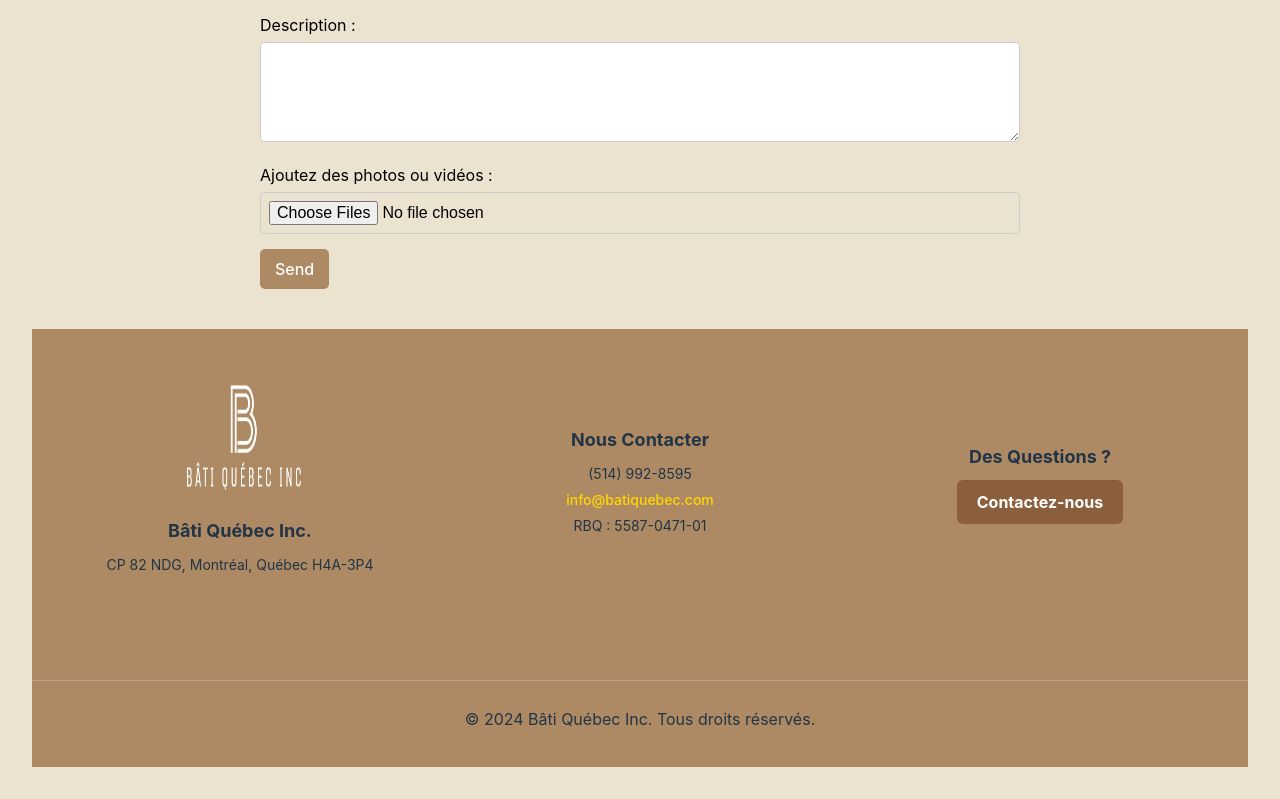
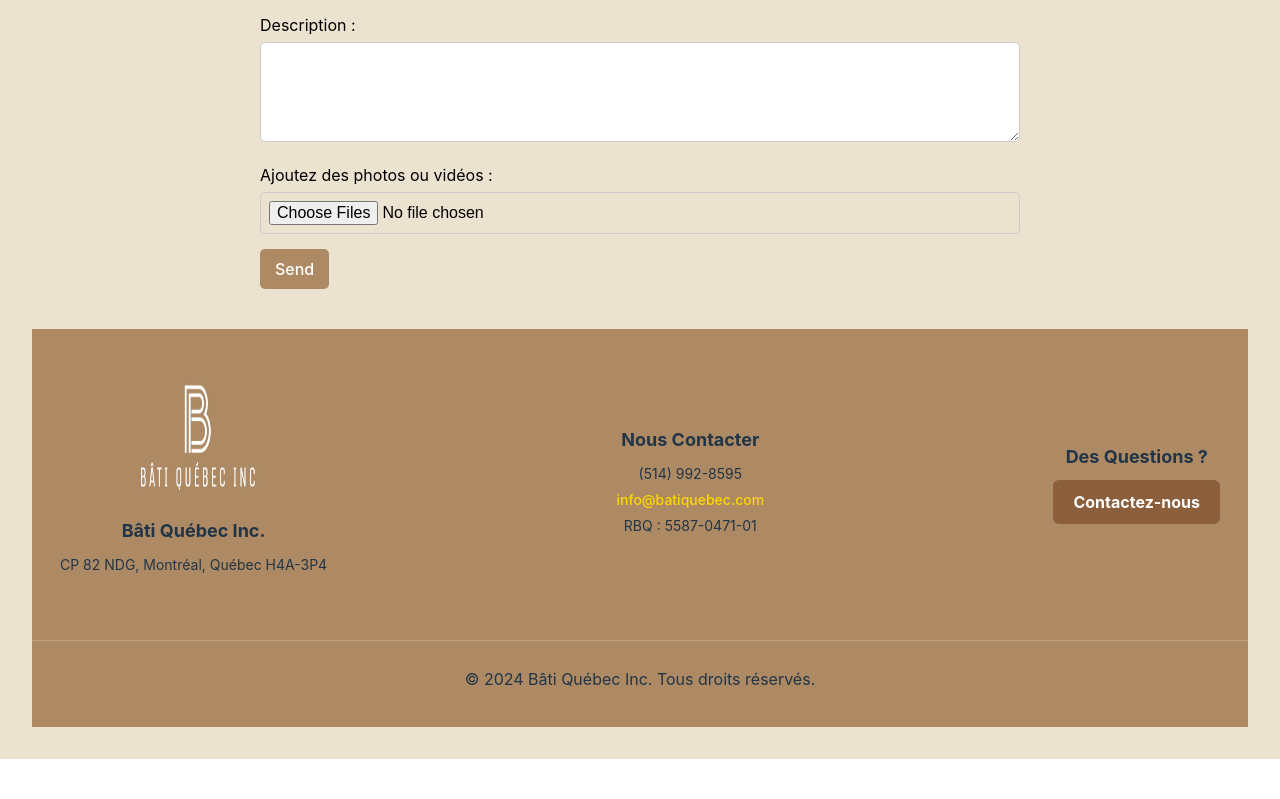
Before and after one commit to MyriamAssam/bati, a React (Vite) app: page /rdv in a window 1280 px wide. Shown: the part 622-1421 px from the top of the page. After the commit the page ends 1381 px from the top, so only its background shows below. Built offline with nearby package versions, Linux system fonts and the light colour scheme.

Commit message:
Modification style

```diff
--- a/src/App.css
+++ b/src/App.css
@@ -165,19 +165,16 @@ body {
 
 .footer-container {
 
-  display: grid;
-  grid-template-columns: repeat(auto-fit, minmax(250px, 1fr));
-  grid-template-rows: auto auto;
-  /* Ajout d'une deuxième ligne */
-  gap: 40px;
-  /* Augmente l'espace entre les éléments */
+  display: flex;
+  justify-content: space-between;
+  /* Écarte les sections */
+  align-items: center;
+  /* Aligne verticalement */
+  flex-wrap: wrap;
+  /* Gère les petits écrans */
   max-width: 1200px;
   width: 100%;
   padding: 20px;
-  /* Augmente l'espace interne */
-  align-items: center;
-  /* Centre verticalement */
-  justify-content: center;
 }
 
 
@@ -194,10 +191,7 @@ body {
 
   .footer-section {
     flex: 1;
-    min-width: 250px;
-    /* Évite que les sections soient trop serrées */
-    max-width: 300px;
-    padding: 10px;
+    /* Assure un bon équilibre des colonnes */
     text-align: center;
   }
 
@@ -235,8 +229,6 @@ body {
   flex-direction: column;
   justify-content: center;
   align-items: center;
-  margin-top: 40px;
-  /* Ajuste selon le besoin */
 }
 
 
```
